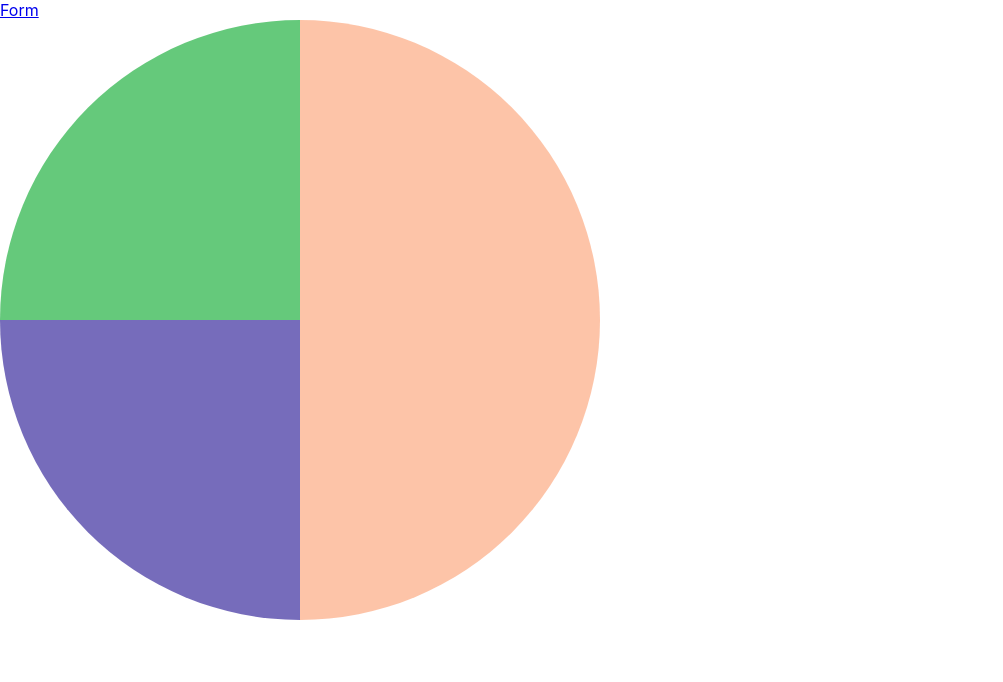
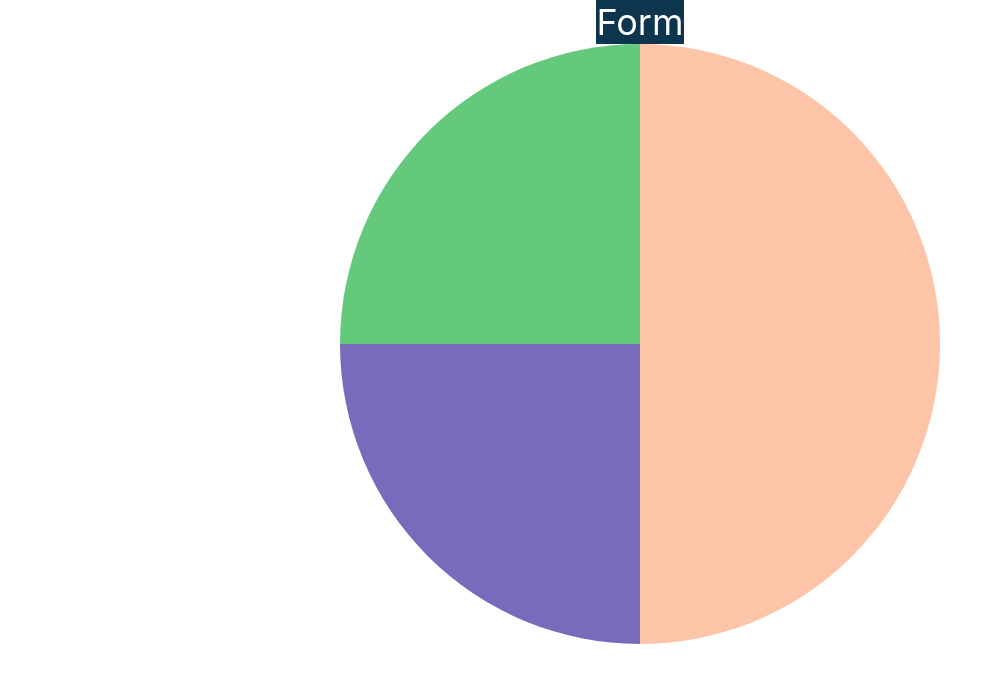
Before and after one commit to surmasb1/pieChart, a React (Create React App) app: page /piechart in a window 1280 px wide. Shown: the top 682 px of the page, without its empty margins (0-1003 px from the left). Built offline with nearby package versions, Linux system fonts and the light colour scheme.

Commit message:
5 commit

```diff
--- a/src/component/PieChart/PieChart.js
+++ b/src/component/PieChart/PieChart.js
@@ -1,7 +1,7 @@
 import React, {useContext, useRef} from 'react';
 import {NavLink} from "react-router-dom";
 import {FruitContext} from "../../App";
-
+import '../form/form.css'
 
 const PieChart = ()=>{
 
@@ -31,9 +31,9 @@ const PieChart = ()=>{
          idRef.current.style.left = `${pageX}px`;
  }
     return (
-        <div >
+        <div className='gtt' >
             <div>
-                <NavLink  to={'/'}>Form</NavLink>
+                <NavLink className='button1' to={'/'}>Form</NavLink>
             </div>
             <div  ref={idRef}/>
             <div>
--- a/src/component/form/form.css
+++ b/src/component/form/form.css
@@ -46,13 +46,11 @@
 }
 
 .button1{
-    margin-top: 50px;
-    background: #008DDD;
-    width: 500px;
-    height: 60px;
+    background: #0d364e;
+    text-decoration: none;
     border: none;
     outline: none;
     color: white;
-    font-size: 16px;
+    font-size: 36px;
 
 }
```
